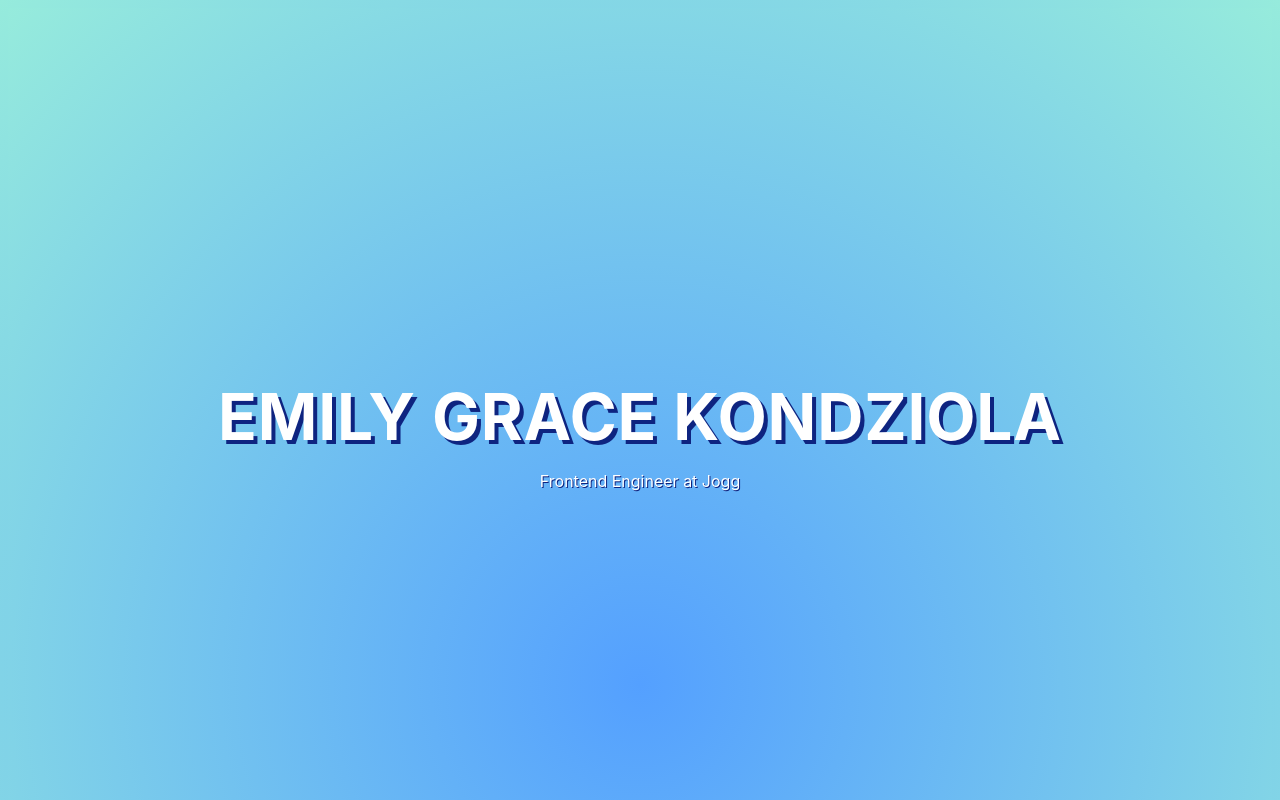
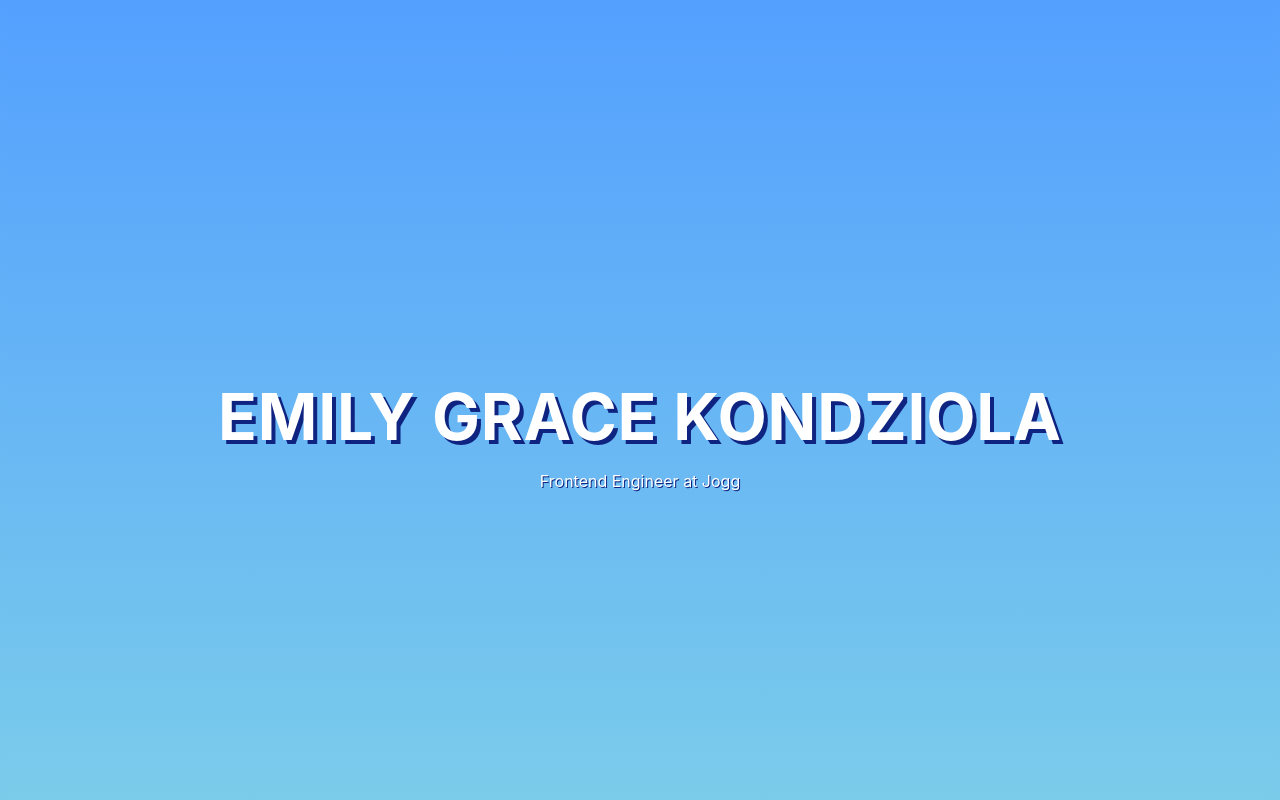
Before and after one commit to emilygracekz/emilykondziola.com, a Next.js app: page / in a window 1280 px wide. Shown: the top 800 px of the page. Built offline with nearby package versions, Linux system fonts and the light colour scheme.

Commit message:
Adding background image

```diff
--- a/styles/globals.css
+++ b/styles/globals.css
@@ -1,12 +1,11 @@
 html,
 body {
-  background: radial-gradient(
-    circle,
-    rgba(111, 229, 229, 1) 0%,
-    rgba(84, 160, 255, 1) 0%,
-    rgba(150, 235, 220, 1) 100%
-  );
-
+  background-image: linear-gradient(
+      to bottom,
+      rgba(84, 160, 255, 1),
+      rgba(150, 235, 220, 1)
+    ),
+    url('../public/dot-grid.png');
   padding: 0.5rem;
   margin: 0;
   font-family: -apple-system, BlinkMacSystemFont, Segoe UI, Roboto, Oxygen,
```
Also changed, not shown: public/dot-grid.png (added).
